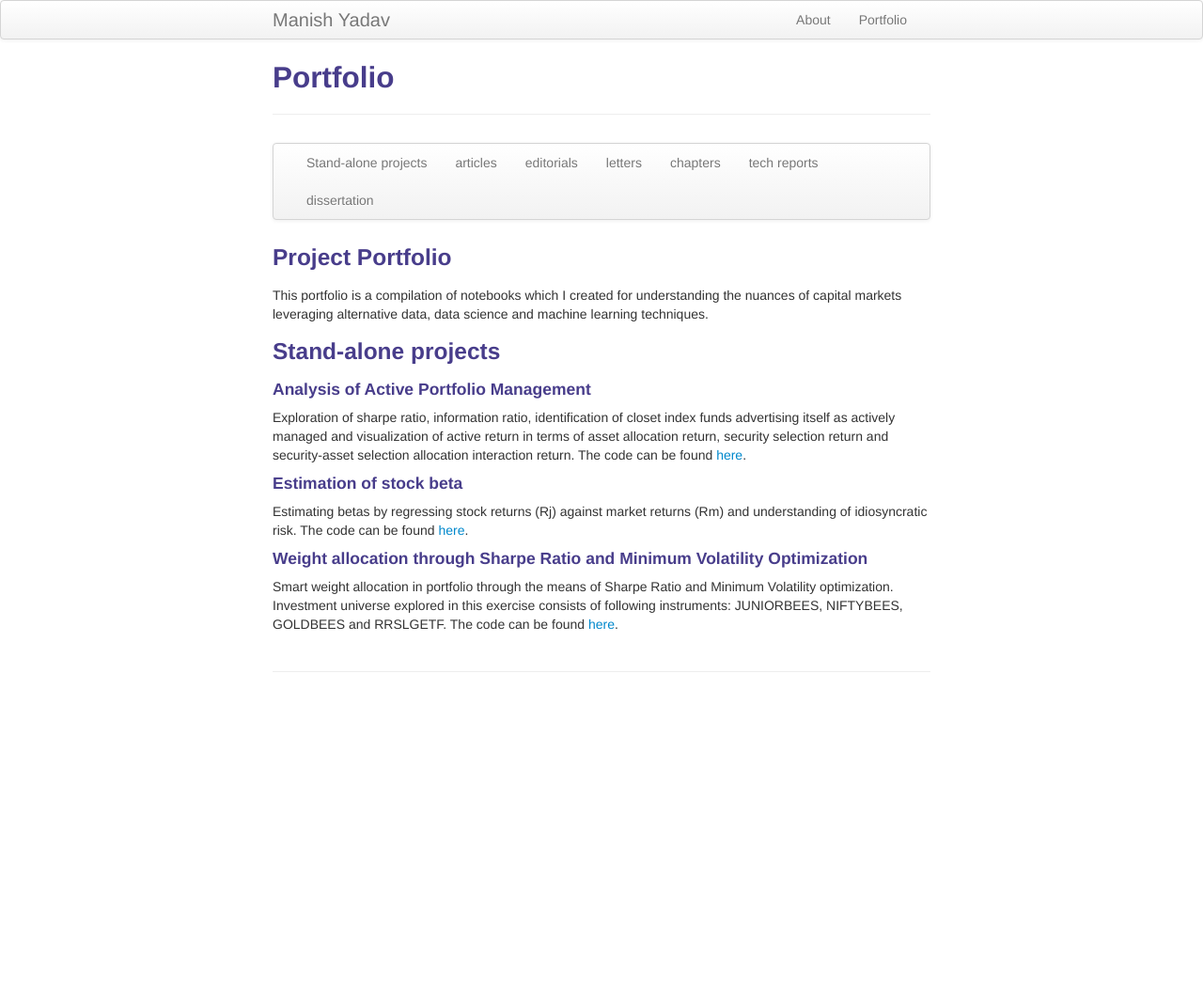
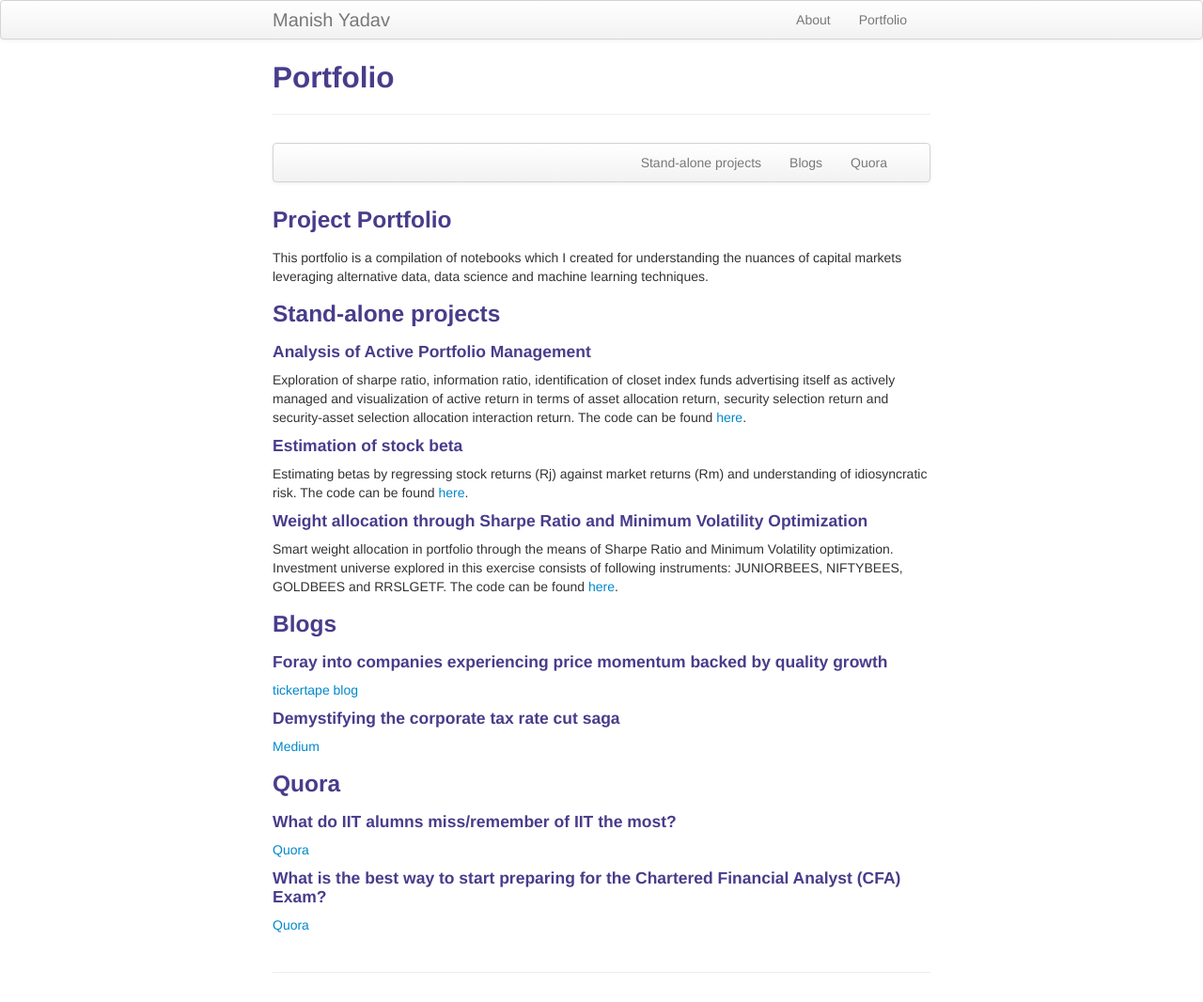
Before and after one commit to mnsh16/mnsh16.github.io, a Jekyll site: the page built from pubs.md, in a window 1280 px wide. Shown: the whole page at 94% size. Built offline with Jekyll 4.4.1, drawn with Linux system fonts in a browser that asks for light colours; before the commit the page ends 900 px from its top, so only the background shows below that.

Commit message:
new changes

```diff
--- a/pubs.md
+++ b/pubs.md
@@ -8,12 +8,8 @@ description: Manish Yadav's portfolio
     <div class="navbar-inner">
         <ul class="nav">
             <li><a href="#Stand-alone projects">Stand-alone projects</a></li>
-            <li><a href="#articles">articles</a></li>
-            <li><a href="#editorials">editorials</a></li>
-            <li><a href="#letters">letters</a></li>
-            <li><a href="#chapters">chapters</a></li>
-            <li><a href="#techreports">tech reports</a></li>
-            <li><a href="#thesis">dissertation</a></li>
+            <li><a href="#Blogs">Blogs</a></li>
+            <li><a href="#Quora">Quora</a></li>
         </ul>
     </div>
 </div>
@@ -34,3 +30,20 @@ Estimating betas by regressing stock returns (Rj) against market returns (Rm) an
 
 #### Weight allocation through Sharpe Ratio and Minimum Volatility Optimization
 Smart weight allocation in portfolio through the means of Sharpe Ratio and Minimum Volatility optimization. Investment universe explored in this exercise consists of following instruments: JUNIORBEES, NIFTYBEES, GOLDBEES and RRSLGETF. The code can be found [here](https://github.com/mnsh16/Finance/blob/master/Maximum%20Sharpe%20Ratio_23FEB2019.ipynb).
+
+### <a name="Blogs"></a>Blogs
+
+#### Foray into companies experiencing price momentum backed by quality growth
+[tickertape blog](https://blog.tickertape.in/foray-into-companies-experiencing-price-momentum-backed-by-quality-growth/)
+
+#### Demystifying the corporate tax rate cut saga
+[Medium](https://medium.com/@manishyadav.iitk16/demystifying-the-corporate-tax-rate-cut-saga-8c08b0df005)
+
+
+### <a name="Quora"></a>Quora
+
+#### What do IIT alumns miss/remember of IIT the most?
+[Quora](https://qr.ae/pN6VNi)
+
+#### What is the best way to start preparing for the Chartered Financial Analyst (CFA) Exam?
+[Quora](https://qr.ae/pN6VGk)
```
